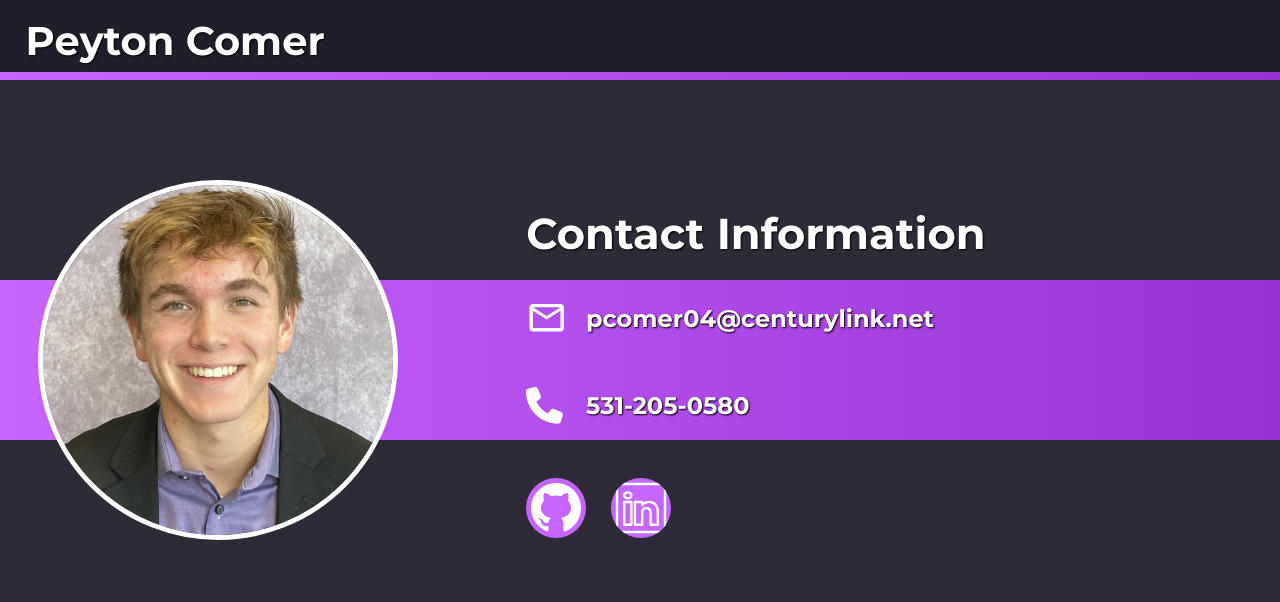
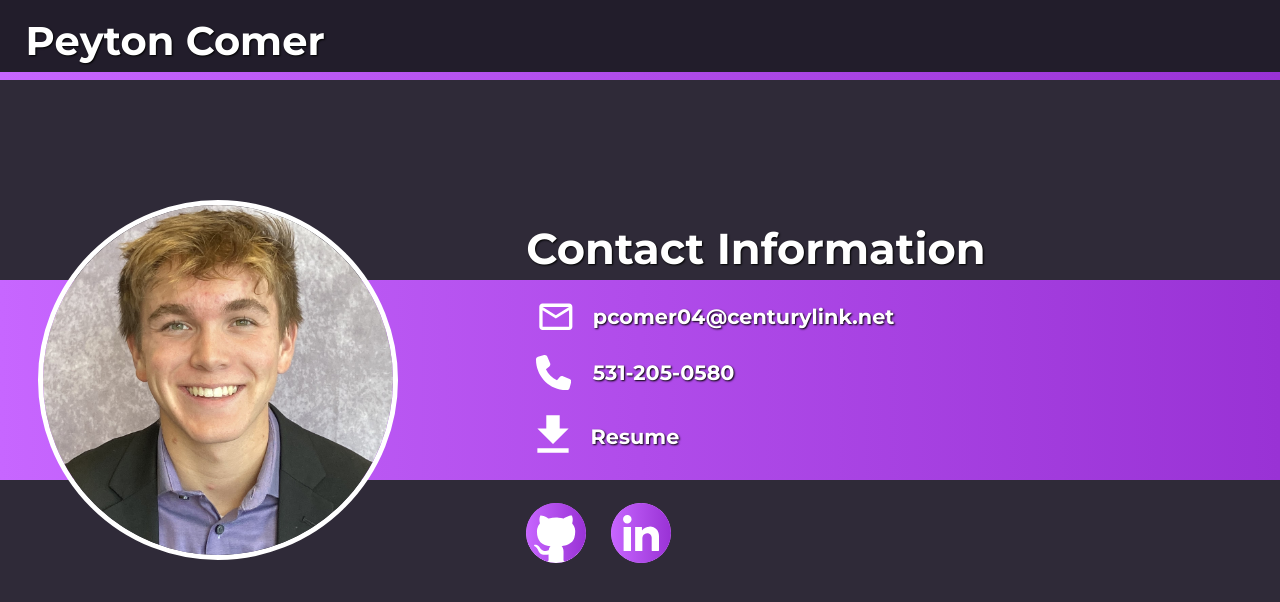
Before and after one commit to pcomer04/Personal-Website, a React (Create React App) app: page /contact in a window 1280 px wide. Shown: the top 602 px of the page. Built offline with nearby package versions, Linux system fonts and the light colour scheme.

Commit message:
release-1 ready

```diff
--- a/src/Components/Academics/Academics.css
+++ b/src/Components/Academics/Academics.css
@@ -5,13 +5,12 @@
 }
 
 .experience {
-  height: 125vh;
+  height: 165vh;
   display: flex;
   flex-direction: column;
-  top: 60px;
   justify-content: flex-start;
   align-items: center;
-  margin-top: 2%;
+  top: 60px;
   position: relative;
 }
 
@@ -92,7 +91,7 @@
 }
 
 .projects {
-  height: 95vh;
+  height: 100vh;
   background: linear-gradient(to right, #c766ff, #9932d5);
   display: flex;
   flex-direction: column;
--- a/src/Components/Academics/Academics.jsx
+++ b/src/Components/Academics/Academics.jsx
@@ -16,7 +16,7 @@ import softwareEngineeringPhoto from "../../Assets/student/grocery.png";
 const Academics = () => {
   return (
     <div className="academic-page">
-      <div className="experience">
+      <div id="experience" className="experience">
         <h1 className="academic-title">Experience</h1>
         <div className="timeline-main-container">
           <div className="timeline-first-container xyz">
@@ -68,7 +68,7 @@ const Academics = () => {
         </div>
       </div>
 
-      <div className="projects">
+      <div id="projects" className="projects">
         <h1 className="academic-title">Projects</h1>
         <div className="carousel-container">
           <Carousel
@@ -165,7 +165,7 @@ const Academics = () => {
         </div>
       </div>
 
-      <div className="skills">
+      <div id="skills" className="skills">
         <h1 className="academic-title">Skills</h1>
         <div className="skills-grid">
           <div className="skill1">
--- a/src/Components/Contact/Contact.css
+++ b/src/Components/Contact/Contact.css
@@ -10,7 +10,7 @@
   display: flex;
   justify-content: center;
   align-items: center;
-  height: 20%;
+  height: 25%;
   width: 100%;
   background-image: linear-gradient(to right, #c766ff, #9932d5);
   top: 35%;
@@ -28,7 +28,6 @@
   overflow: hidden;
   width: 350px;
   height: 350px;
-
 }
 
 .headshot img {
@@ -55,30 +54,44 @@
   font-weight: bold;
 }
 
-.contact-info .information{
-    display: flex;
-    flex-direction: column;
-    margin-top: -10%;
+.contact-info .information {
+  display: flex;
+  flex-direction: column;
+  margin-top: -10%;
+  gap: 0px;
 }
 
 .contact-info p {
-  font-size: 1.5rem;
+  font-size: 1.3rem;
   font-weight: bold;
   display: flex;
   align-items: center;
+  margin: 2%;
 }
 
-.email .icon{
+.email .icon {
   width: 9%;
   height: 9%;
   padding-right: 4%;
-
 }
 
-.phone .icon{
+.phone .icon {
   width: 8%;
   height: 8%;
   padding-right: 5%;
+}
+
+.resume {
+  display: flex;
+  align-items: center;
+  gap: 5px;
+}
+
+
+.resume .icon {
+  width: 50px;
+  height: auto;
+  margin-left: -15%;
 }
 
 .socials {
--- a/src/Components/Contact/Contact.jsx
+++ b/src/Components/Contact/Contact.jsx
@@ -1,9 +1,11 @@
 import React from "react";
 import "./Contact.css";
 import headshot from "../../Assets/student/Headshot.jpg";
-import { ReactComponent as GithubIcon } from "../../Assets/icons/icons8-github.svg";
-import { ReactComponent as LinkedinIcon } from "../../Assets/icons/icons8-linkedin.svg";
+import linkedinIcon from "../../Assets/icons/linkedin.svg";
+import githubIcon from "../../Assets/icons/github.svg";
+import resume from "../../Assets/student/Resume-Download.pdf";
 import { FaPhone } from "react-icons/fa6";
+import { IoMdDownload } from "react-icons/io";
 import { MdOutlineEmail } from "react-icons/md";
 
 const Contact = () => {
@@ -16,17 +18,31 @@ const Contact = () => {
         <div className="contact-info">
           <h1>Contact Information</h1>
           <div className="information">
-            <p className="email"> <MdOutlineEmail className="icon"/> pcomer04@centurylink.net</p>
-            <p className="phone"> <FaPhone className="icon"/> 531-205-0580</p>
-
+            <p className="email">
+              {" "}
+              <MdOutlineEmail className="icon" /> pcomer04@centurylink.net
+            </p>
+            <p className="phone">
+              {" "}
+              <FaPhone className="icon" /> 531-205-0580
+            </p>
+            <p className="resume">
+              <a href={resume} download={true}>
+                <IoMdDownload className="icon" />
+              </a>
+              Resume
+            </p>
           </div>
           <div className="socials">
             <a href="https://github.com/pcomer04">
-              <GithubIcon className="github" />
+              <img src={githubIcon} alt="github-icon" className="github" />
             </a>
             <a href="https://www.linkedin.com/in/peyton-comer-b3a7b7229/">
-              {" "}
-              <LinkedinIcon className="linkedin" />
+              <img
+                src={linkedinIcon}
+                alt="linkedIn-icon"
+                className="linkedin"
+              />
             </a>
           </div>
         </div>
--- a/src/Components/Musician/Musician.css
+++ b/src/Components/Musician/Musician.css
@@ -66,8 +66,8 @@
 
 #cmb-h1{
   margin: 0;
-  top: 40%;
-  width: 30%;
+  top: 35%;
+  width: 40%;
 }
 
 
@@ -79,7 +79,7 @@
 }
 
 .teaching {
-  height: 70vh;
+  height: 85vh;
   display: flex;
   align-items: center;
   justify-content: flex-start;
```
Also changed, not shown: 1 other file (tests, documents, lock files or other folders).
